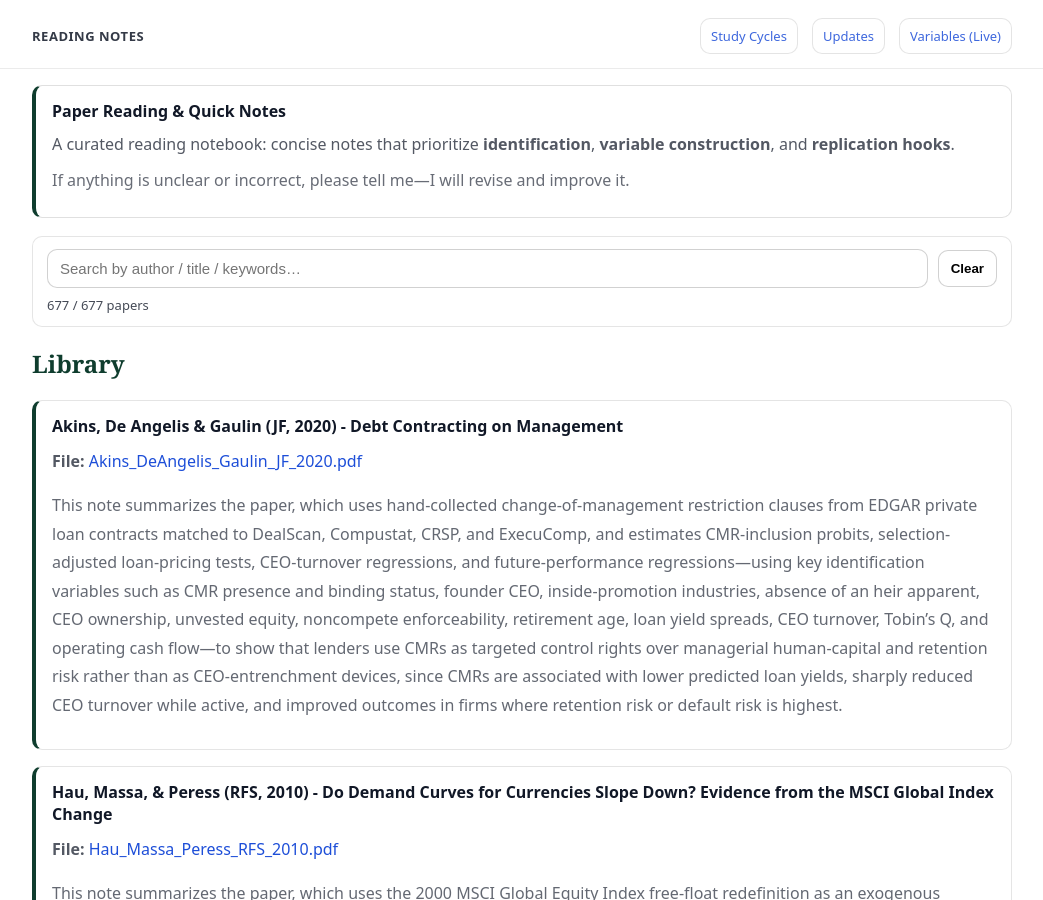
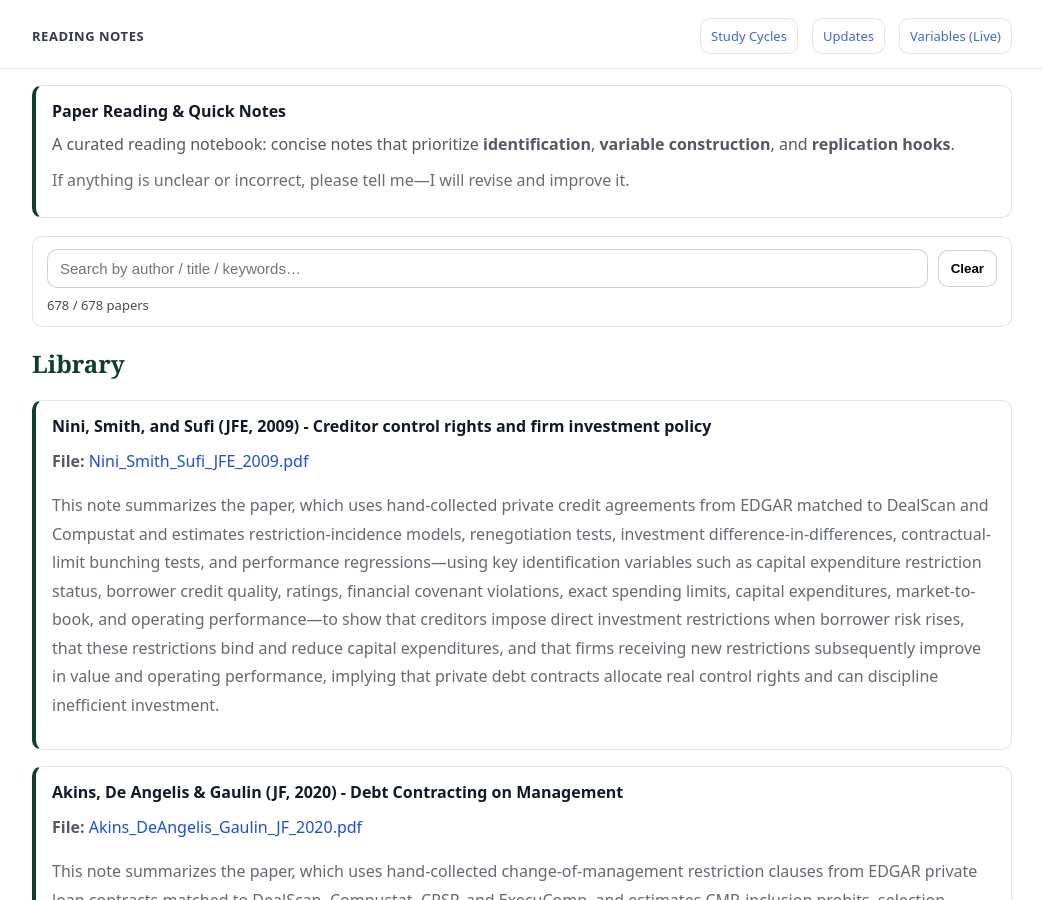
Before and after one commit to yaxinzn/study-archive, a Jekyll site: the page built from reading/index.md, in a window 1280 px wide and 900 px high. Shown: the whole window, without its empty margins (118-1161 px from the left). Built offline with Jekyll 4.4.1, drawn with Linux system fonts in a browser that asks for light colours.

Commit message:
Reading: add/update Nini_Smith_Sufi_JFE_2009.pdf

```diff
--- a/_data/reading.yml
+++ b/_data/reading.yml
@@ -1,3 +1,7 @@
+- title: "Nini, Smith, and Sufi (JFE, 2009) - Creditor control rights and firm investment policy"
+  file: "Nini_Smith_Sufi_JFE_2009.pdf"
+  desc: "This note summarizes the paper, which uses hand-collected private credit agreements from EDGAR matched to DealScan and Compustat and estimates restriction-incidence models, renegotiation tests, investment difference-in-differences, contractual-limit bunching tests, and performance regressions—using key identification variables such as capital expenditure restriction status, borrower credit quality, ratings, financial covenant violations, exact spending limits, capital expenditures, market-to-book, and operating performance—to show that creditors impose direct investment restrictions when borrower risk rises, that these restrictions bind and reduce capital expenditures, and that firms receiving new restrictions subsequently improve in value and operating performance, implying that private debt contracts allocate real control rights and can discipline inefficient investment."
+
 - title: "Akins, De Angelis & Gaulin (JF, 2020) - Debt Contracting on Management"
   file: "Akins_DeAngelis_Gaulin_JF_2020.pdf"
   desc: "This note summarizes the paper, which uses hand-collected change-of-management restriction clauses from EDGAR private loan contracts matched to DealScan, Compustat, CRSP, and ExecuComp, and estimates CMR-inclusion probits, selection-adjusted loan-pricing tests, CEO-turnover regressions, and future-performance regressions—using key identification variables such as CMR presence and binding status, founder CEO, inside-promotion industries, absence of an heir apparent, CEO ownership, unvested equity, noncompete enforceability, retirement age, loan yield spreads, CEO turnover, Tobin’s Q, and operating cash flow—to show that lenders use CMRs as targeted control rights over managerial human-capital and retention risk rather than as CEO-entrenchment devices, since CMRs are associated with lower predicted loan yields, sharply reduced CEO turnover while active, and improved outcomes in firms where retention risk or default risk is highest."
```
Also changed, not shown: 1 other file.
